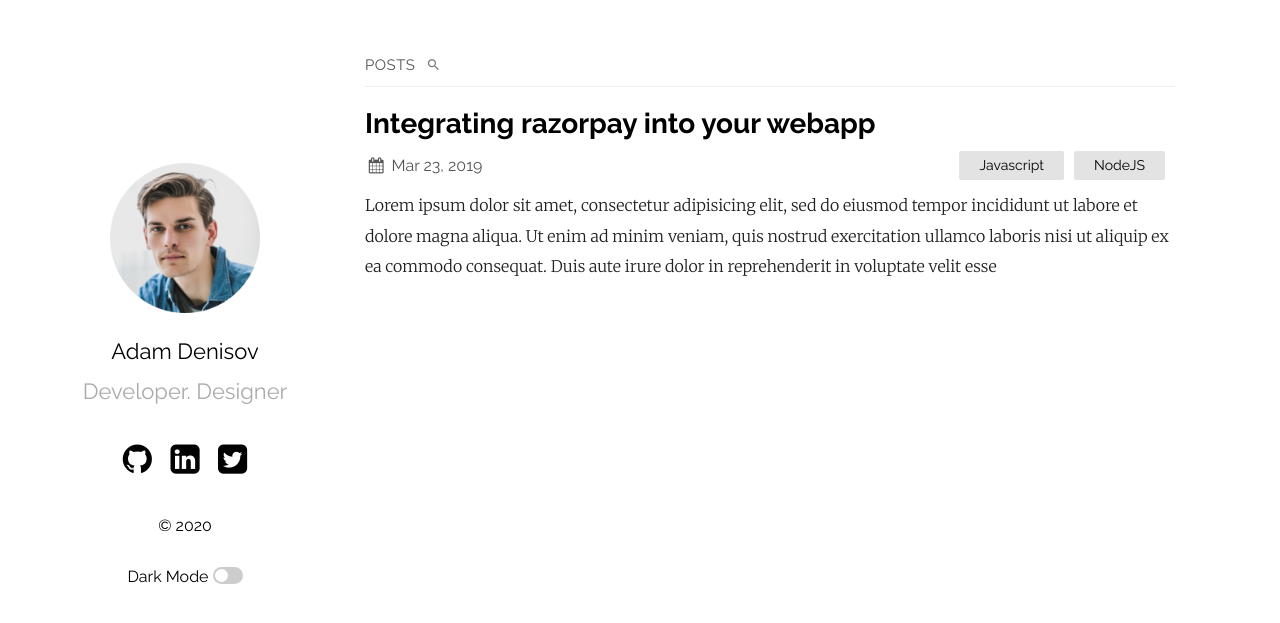
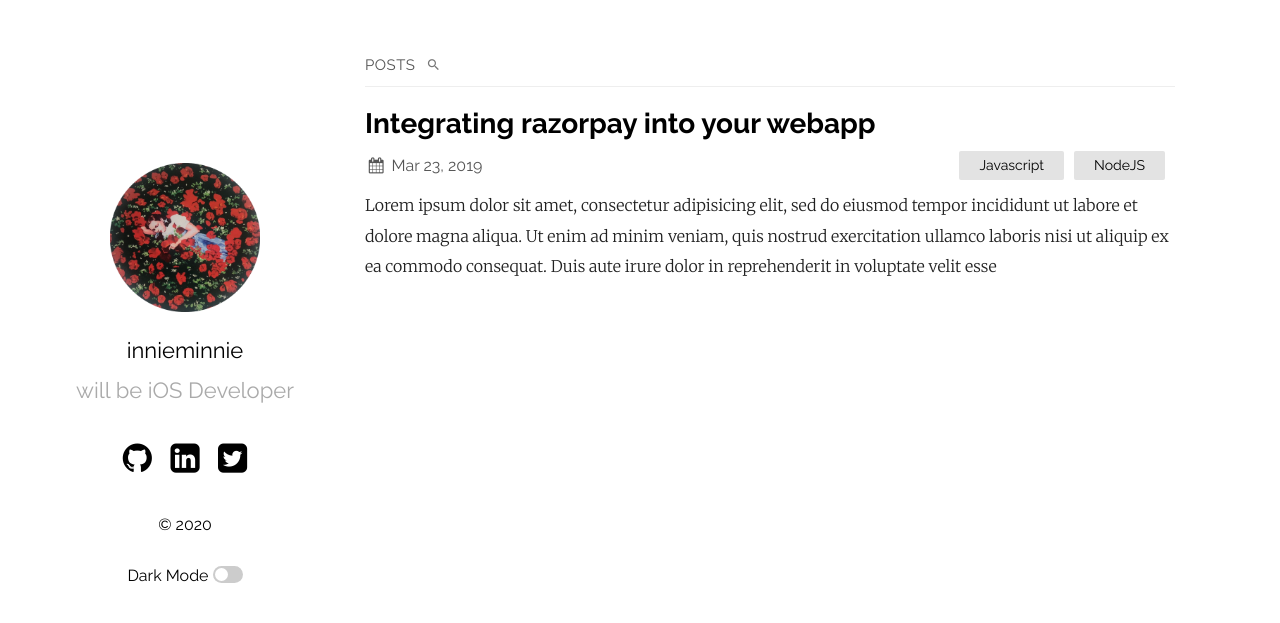
Before and after one commit to innieminnie/innieminnie.github.io, a Jekyll site: the page built from index.md, in a window 1280 px wide. Shown: the top 623 px of the page. Built offline with Jekyll 4.4.1, drawn with Linux system fonts in a browser that asks for light colours.

Commit message:
fix: profile section

```diff
--- a/_config.yml
+++ b/_config.yml
@@ -1,6 +1,6 @@
-title: Your awesome title
-author: GitHub User
-email: your-email@domain.com
+title: innieworld
+author: innieminnie
+email: rkddlsl1001@gmail.com
 description: > # this means to ignore newlines until "show_exerpts:"
   Write an awesome description for your new site here. You can edit this
   line in _config.yml. It will appear in your document head meta (for
@@ -12,13 +12,13 @@
 sass:
   sass_dir: _sass
 plainwhite:
-  name: Adam Denisov
-  tagline: Developer. Designer
+  name: innieminnie
+  tagline: will be iOS Developer
   date_format: "%b %-d, %Y"
   sitemap: true # set to true to generate sitemap.xml content
   search: true # set to true to enable searchbar
   dark_mode: true # set to true to add dark mode toggle
-  portfolio_image: "assets/portfolio.png" # the path from the base directory of the site to the image to display (no / at the start)
+  portfolio_image: "assets/alice.png" # the path from the base directory of the site to the image to display (no / at the start)
   html_lang: "en" # set the lang attribute of the <html> tag for the pages. See here for a list of codes: https://www.w3schools.com/tags/ref_country_codes.asp
   condensed_mobile:
     #- home
```
Also changed, not shown: assets/alice.png (added).
